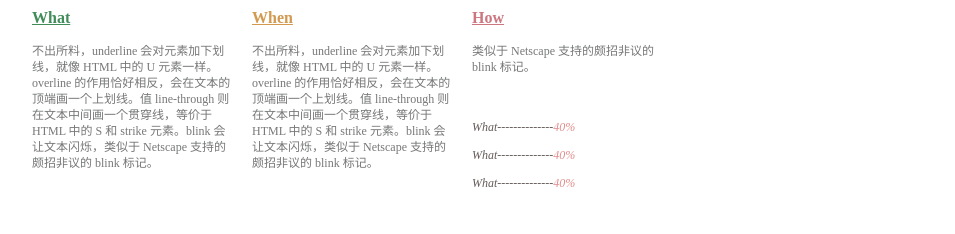
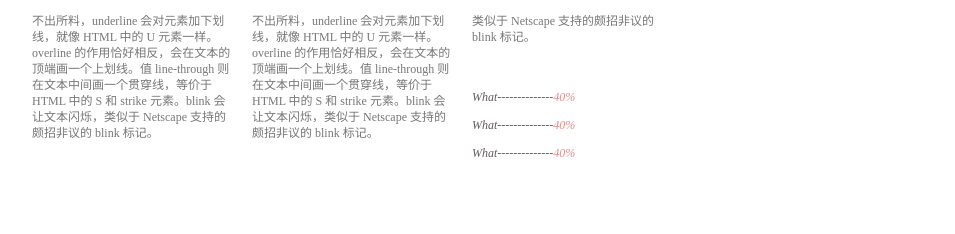
Before and after one commit to zhangyugege/baidutext_6, a plain HTML site: page index.html in a window 1280 px wide. Shown: the part 421-655 px from the top of the page, without its empty margins (162-1117 px from the left). Drawn offline with Linux system fonts and the light colour scheme.

Commit message:
Update style.css

```diff
--- a/style.css
+++ b/style.css
@@ -74,6 +74,9 @@ html, body{
     height: 301px;
     width: 191px;
     left: 450px;
+}
+#main{
+    margin-top:-30px;
 }
 #main_top .line{
     width: 203px;
```
